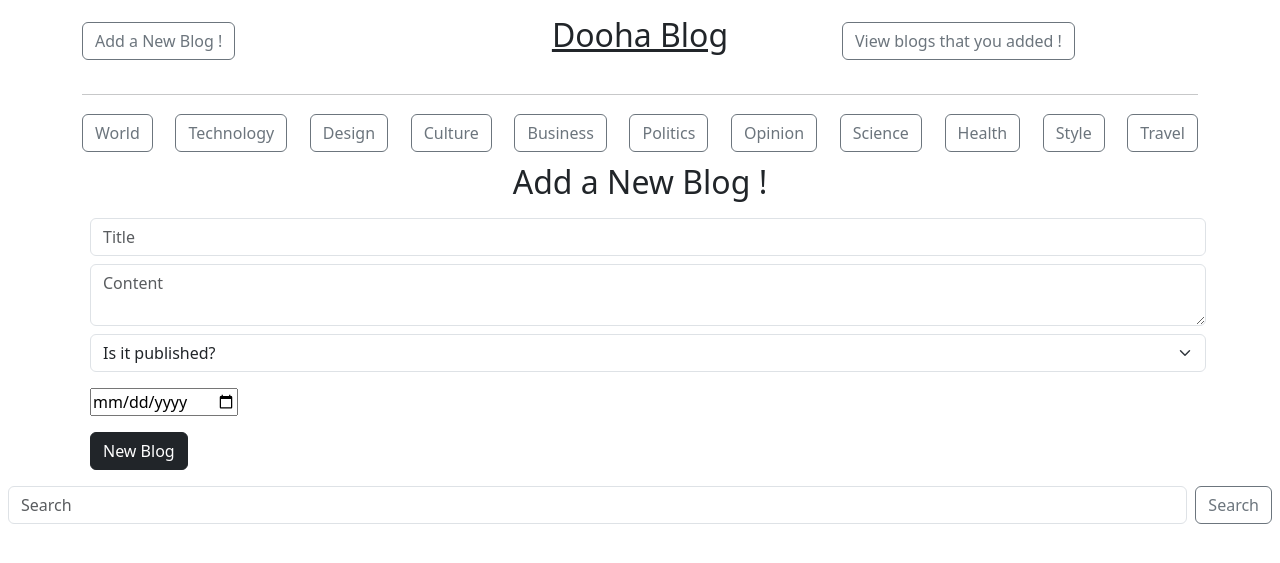
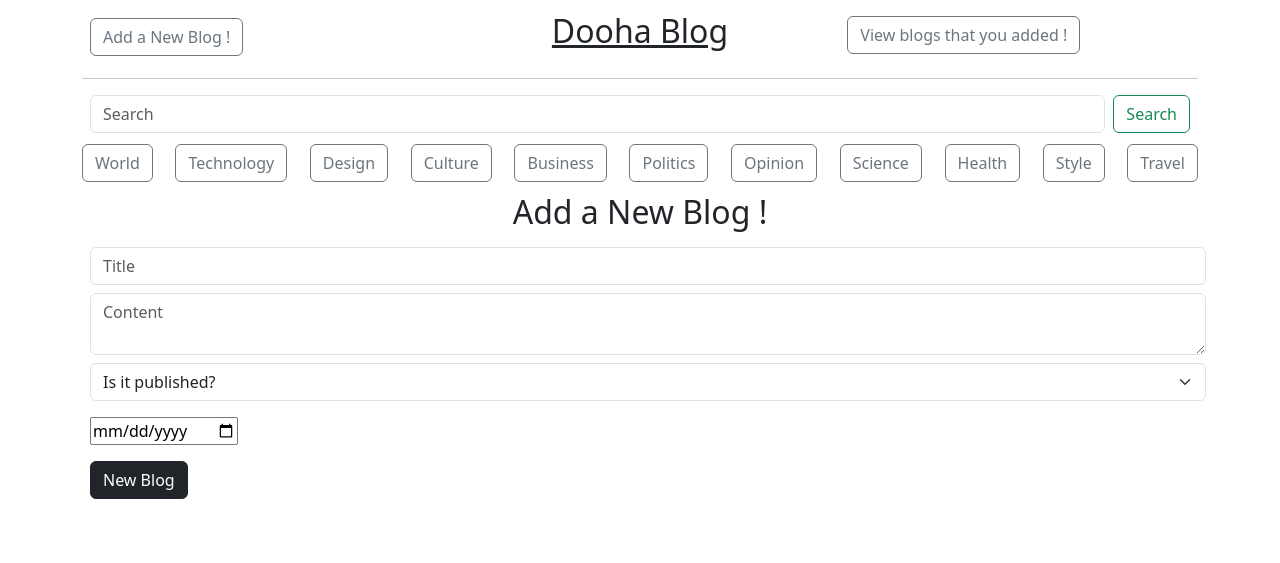
Before and after one commit to TUWAIQ-PYTHON-5/LAB_ORM_2, a Django app: page /blog/add/ in a window 1280 px wide. Shown: the top 563 px of the page. Run offline with Django 4.2, Linux system fonts and the light colour scheme; some libraries are stand-ins or nearby versions.

Commit message:
SOLVED LAB

```diff
--- a/website/blog/templates/blog/search.html
+++ b/website/blog/templates/blog/search.html
@@ -6,14 +6,13 @@
     <h2> Search for blog !</h2>
 
     <div class="row">
-        {% for blog in search %}
+        {% for blog in search_blog %}
             <div class="col-3">
                 <div class="p-4 shadow" >
                     <a href="{% url 'blog:blog_detail' blog.id %}"><h4>{{ blog.title }}</h4></a>
 
                 </div>
             </div>
-
         <h6 class="card-subtitle mb-2 text-muted">
             {% if blog.is_pubilshed %}
                 Pubilshed
@@ -25,6 +24,5 @@
             <p class="card-text">Published: {{ blog.publish_date }}</p>
     </div>
 </div>
-
-
+{% endfor %}
 {% endblock %}
--- a/website/blog/urls.py
+++ b/website/blog/urls.py
@@ -10,7 +10,7 @@ urlpatterns = [
     path("delete/<blog_id>/", views.delete_blog, name="delete_blog"),
     path("latest/", views.latest_blog, name="latest_blog_page" ),
     path("details/<blog_id>/", views.blog_detail, name="blog_detail"),
-    path("search/", views.search, name="search"),
+    path("search/", views.search_blog, name="search_blog"),
 
 
 ]
--- a/website/blog/views.py
+++ b/website/blog/views.py
@@ -72,11 +72,11 @@ def search(request : HttpRequest):
 
 
 
-def search(request : HttpRequest):
+def search_blog(request : HttpRequest):
     if request.method == "POST":
         search = request.POST['search']
         search_blog = Blog.objects.filter(title__contains=search)
 
-        return render(request, "blog/search.html", {'search':search})
+        return render(request, "blog/search.html", {'search_blog':search_blog})
     else:
         return render(request, "blog/search.html", {})
--- a/website/main/templates/main/base.html
+++ b/website/main/templates/main/base.html
@@ -92,7 +92,7 @@
 <body style="background-color: white;">
 
     <div class="container">
-      <header class="blog-header lh-1 py-3">
+      <header class="blog-header  m-2">
         <div class="row flex-nowrap justify-content-between align-items-center">
           <div class="col-4 pt-1">
             <a class="link-secondary btn btn btn-outline-secondary" href="http://127.0.0.1:8000/blog/add/">Add a New Blog !</a>
@@ -102,15 +102,21 @@
             <a class="blog-header-logo text-dark" href="http://127.0.0.1:8000"><h2>Dooha Blog</h2></a>
           </div>
 
-          <div class="col-4 pt-1">
+          <div class="col-4 m-2">
             <a class="link-secondary btn btn btn-outline-secondary" href="http://127.0.0.1:8000/blog/latest/">View blogs that you added !</a>
+
           </div>
 
         </div>
       </header>
       <hr>
+      <form class="d-flex m-2 align-items-center" action="{% url 'blog:search_blog' %}" method="POST" >
+        {% csrf_token %}
+        <input class="form-control me-2" type="search" placeholder="Search" aria-label="Search" name="search">
+        <button class="btn btn-outline-success" type="submit">Search</button>
+      </form>
 
-      <div class="nav-scroller py-1 mb-2">
+      <div class="nav-scroller py-1 mb-2 ">
         <nav class="nav d-flex justify-content-between">
           <a class="btn btn btn-outline-secondary" href="#">World</a>
           <a class="btn btn btn-outline-secondary" href="{% url 'main:tech_page'%}">Technology</a>
@@ -137,11 +143,7 @@
 
 
 
-    <form class="d-flex m-2" action="{% url 'blog:search' %}" method="POST">
-      {% csrf_token %}
-      <input class="form-control me-2" type="search" placeholder="Search" aria-label="Search" name="search">
-      <button class="btn btn-outline-secondary" type="submit">Search</button>
-  </form>
+
 
     <script src="https://cdn.jsdelivr.net/npm/bootstrap@5.3.0-alpha1/dist/js/bootstrap.bundle.min.js" integrity="sha384-w76AqPfDkMBDXo30jS1Sgez6pr3x5MlQ1ZAGC+nuZB+EYdgRZgiwxhTBTkF7CXvN" crossorigin="anonymous"></script>
 
```
